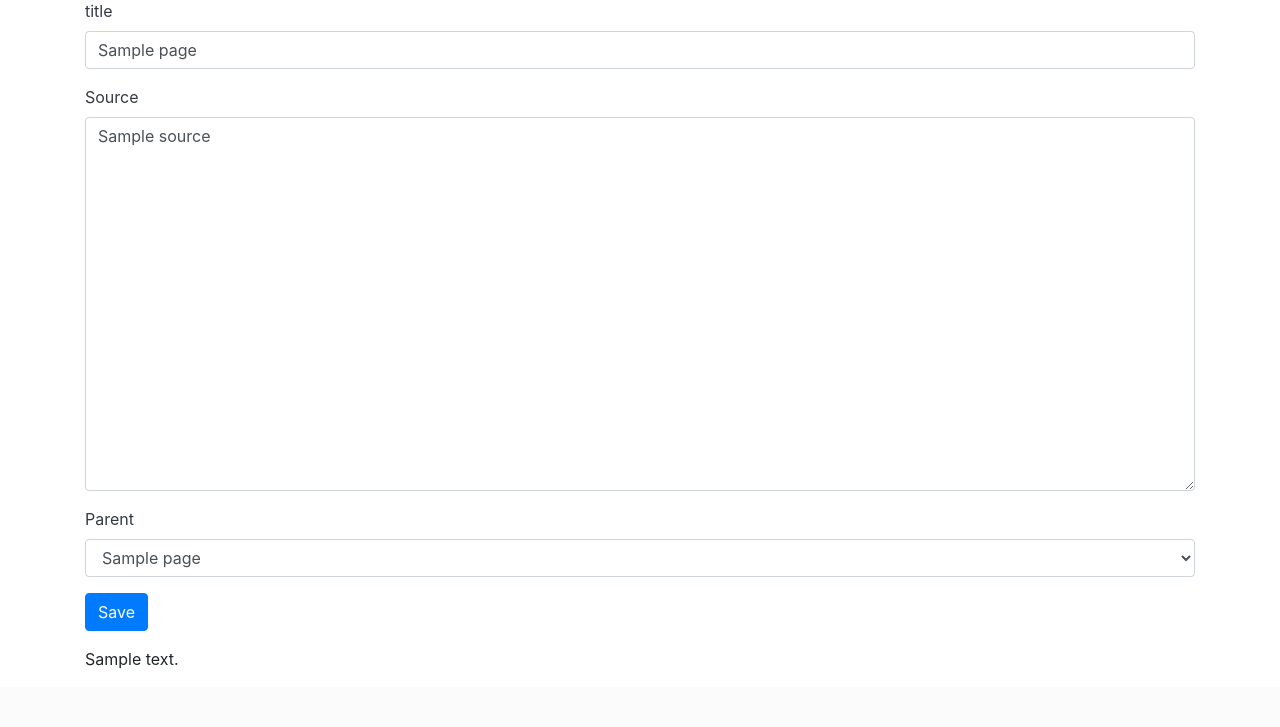
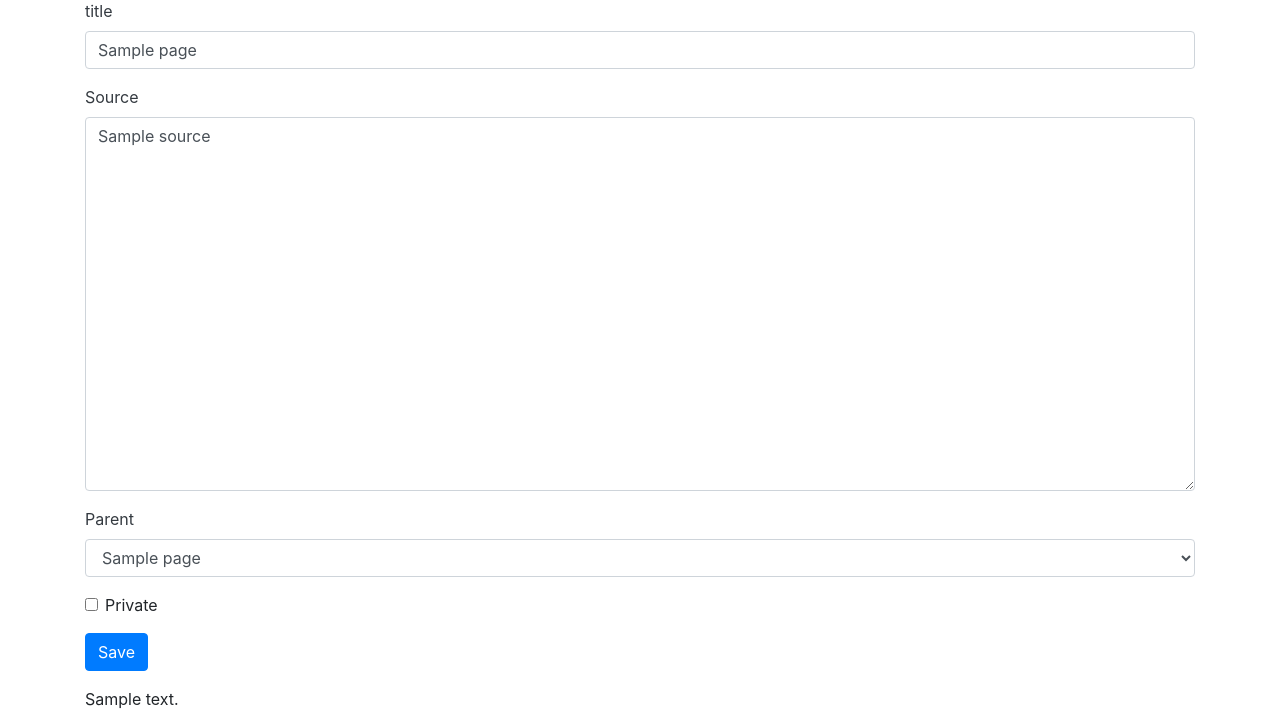
Before and after one commit to joostsijm/ssg, a Python web app: template app/modules/backend/modules/page/templates/page/edit.j2 in a window 1280 px wide. Shown: the part 129-856 px from the top of the page. Before the commit the page ends 797 px from the top, so only its background shows below. Run offline with Jinja, Linux system fonts and the light colour scheme; the template is opened without the code that fills it: most values are stand-ins (such as "Sample title", 1, 10 or a date in 2020).

Commit message:
Working on prive check on page edit page

```diff
--- a/app/modules/backend/modules/page/templates/page/edit.j2
+++ b/app/modules/backend/modules/page/templates/page/edit.j2
@@ -23,6 +23,12 @@
             {% endfor %}
         </select>
     </div>
+    <div class="form-group form-check">
+        <input class="form-check-input" type="checkbox" name="private" value="1" id="privateCheck" {{ 'checked' if page.private }}>
+        <label class="form-check-label" for="privateCheck">
+            Private
+        </label>
+    </div>
     <div class="form-group pull-right">
         <button class="btn btn-primary">Save</button>
     </div>
```
